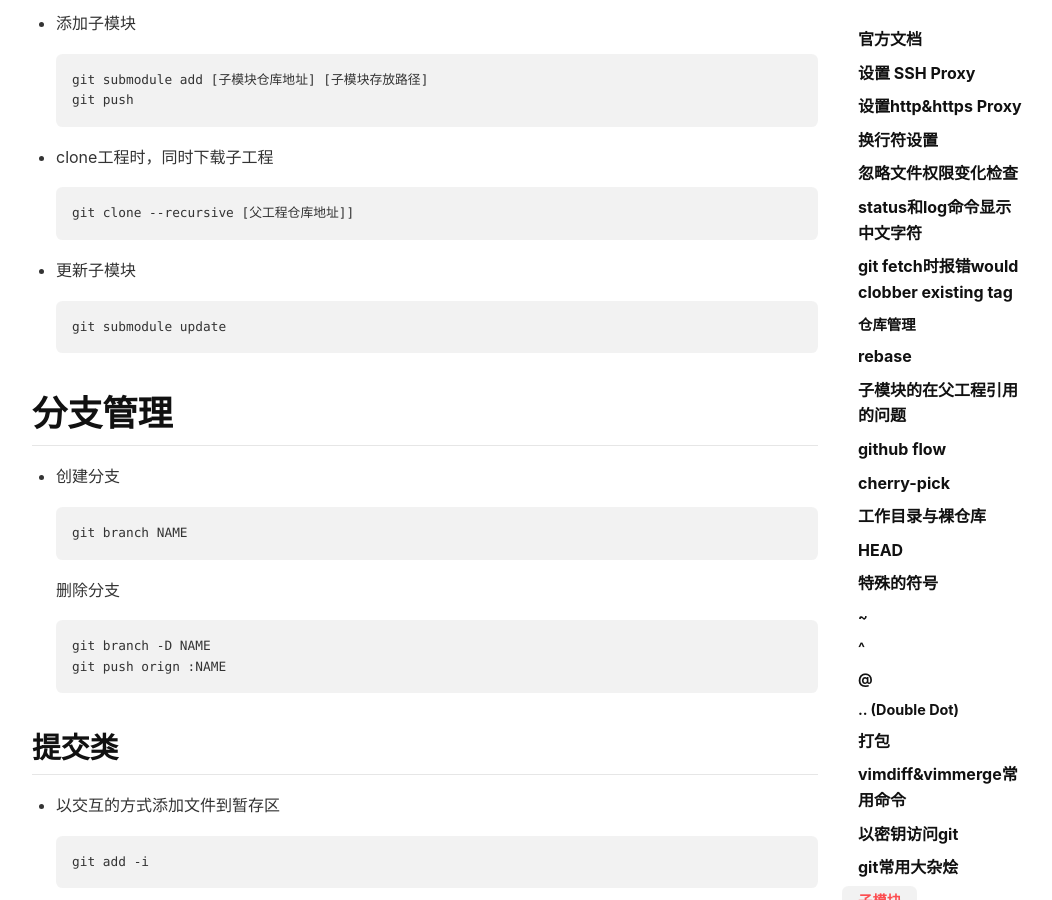
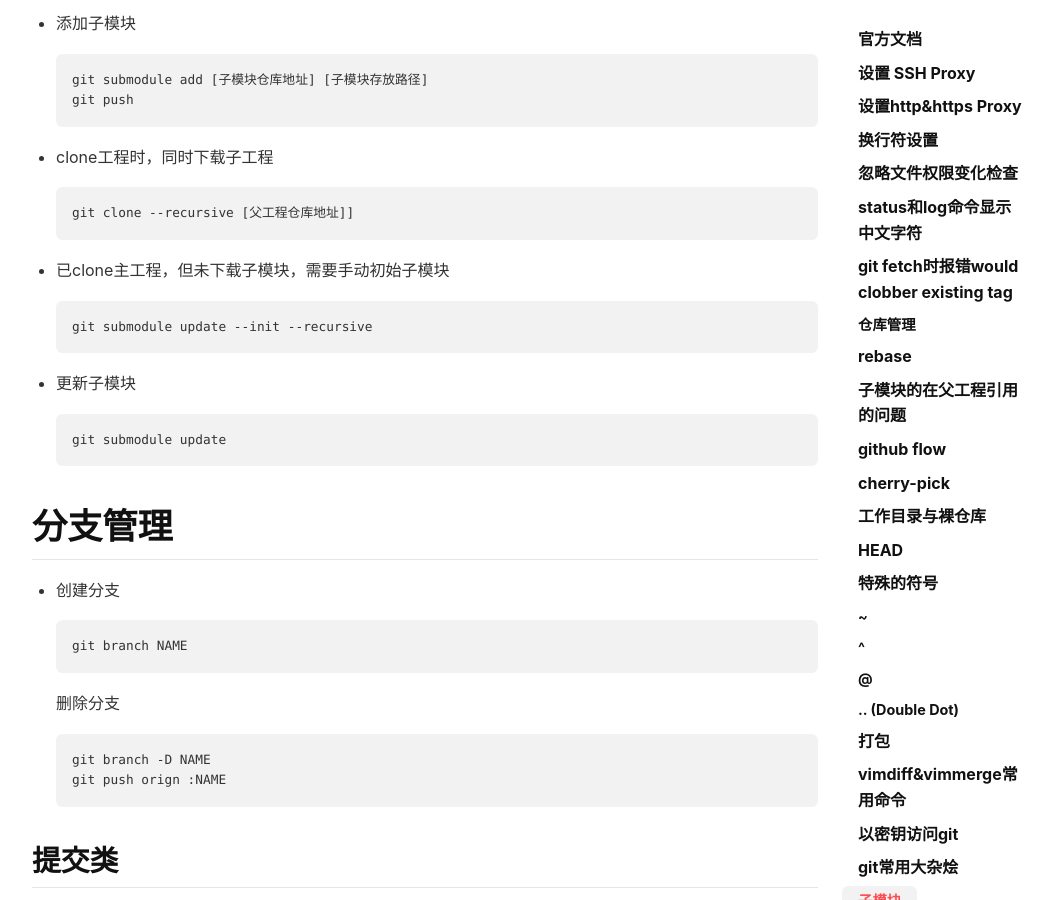
Before and after one commit to lizijie/lizijie.github.io, a Jekyll site: the page built from _posts/2024-08-11-git笔记.md, in a window 1280 px wide and 900 px high, scrolled down 9701 px. Shown: the whole window, without its empty margins (105-1157 px from the left). Built offline with Jekyll 4.4.1, drawn with Linux system fonts in a browser that asks for light colours; nearby versions of some CDN libraries; comment, search, counter and statistics services are not loaded.

Commit message:
Update 2024-08-11-git笔记.md

````diff
--- a/_posts/2024-08-11-git笔记.md
+++ b/_posts/2024-08-11-git笔记.md
@@ -296,6 +296,10 @@ git push
 ```
 git clone --recursive [父工程仓库地址]]
 ```
+* 已clone主工程，但未下载子模块，需要手动初始子模块
+```
+git submodule update --init --recursive
+```
 * 更新子模块
 ```
 git submodule update
````
